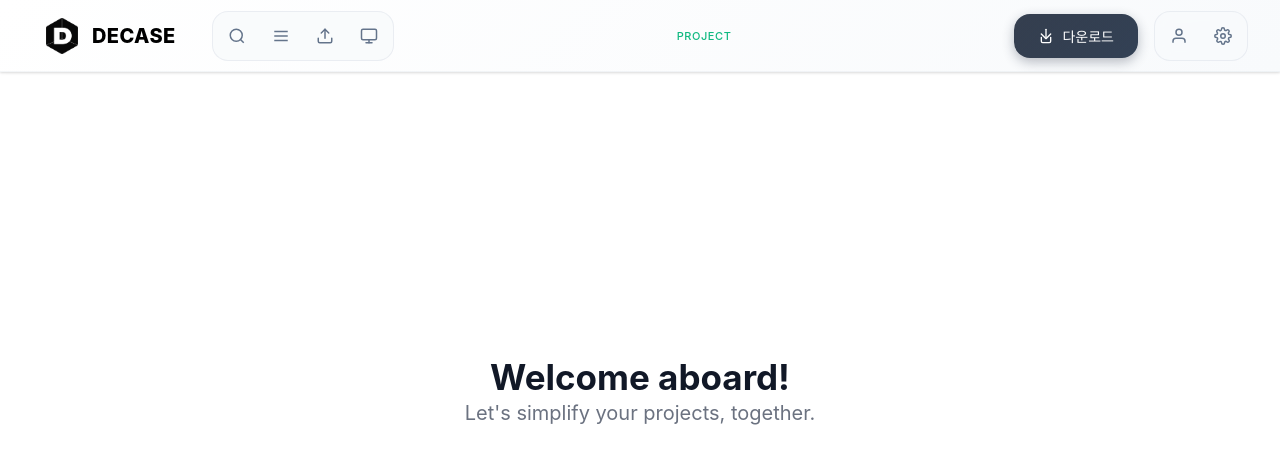
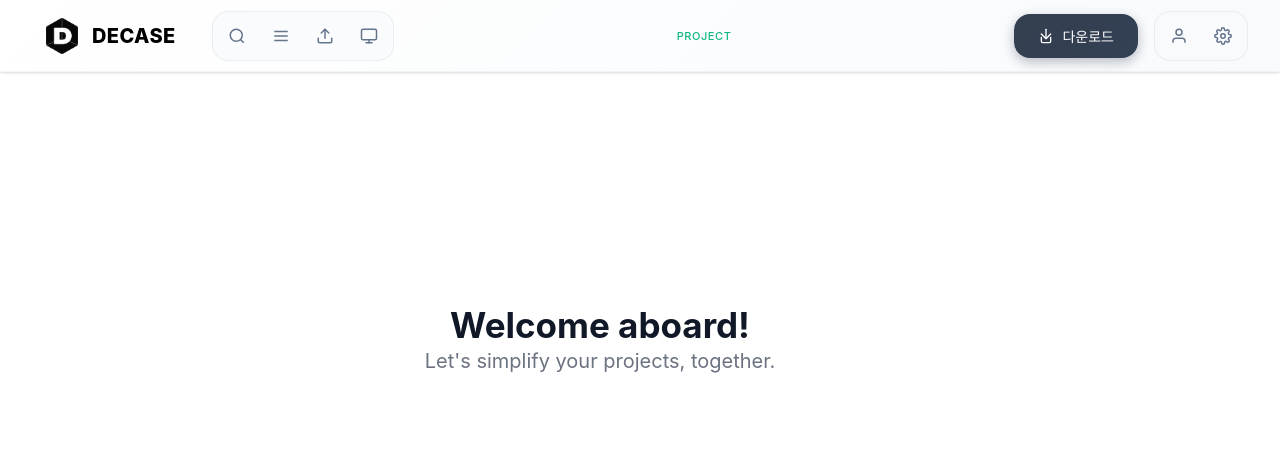
Before and after one commit to 8-do-nenemddin/DECASE-FE, a Vue app: page /projects/1 in a window 1280 px wide. Shown: the top 464 px of the page. Built offline with nearby package versions, Linux system fonts and the light colour scheme; no server answers.

Commit message:
fix: 기본 화면 글씨 위치 수정 중

```diff
--- a/src/components/projects/content/BasicContent.vue
+++ b/src/components/projects/content/BasicContent.vue
@@ -13,13 +13,20 @@
 
 <style scoped>
 .main-content {
-  display: flex;
-  flex-direction: column;
-  align-items: center;
-  justify-content: center;
+  width: 100%;
   min-height: calc(80vh);
   padding: 40px;
   text-align: center;
+  /* display: flex; 제거 */
+  /* flex-direction: column; 제거 */
+  /* align-items: center; 제거 */
+  /* justify-content: center; 제거 */
+}
+
+.welcome-section {
+  max-width: 800px; /* 필요시 최대 너비 설정 */
+  margin: 0 auto; /* 중앙 정렬 */
+  padding-top: 20vh; /* 수직 중앙 정렬을 위한 상단 패딩 */
 }
 
 .welcome-title {
@@ -36,7 +43,6 @@
   margin: 0;
   line-height: 1.5;
 }
-
 /* 반응형 디자인 */
 @media (max-width: 768px) {
   .welcome-section {
--- a/src/components/projects/content/ProjectContent.vue
+++ b/src/components/projects/content/ProjectContent.vue
@@ -1,28 +1,27 @@
 <template>
   <div class="project-content">
-    <!-- 기본 화면 -->
+    <!-- 각 컴포넌트를 wrapper로 감싸서 전체 너비 보장 -->
+    <div class="content-wrapper">
       <BasicContent v-if="!selectedFile" />
 
-    <!-- AS-IS 보고서 선택 시 -->
       <AsIsReportContent
         v-else-if="selectedFile.type === 'as-is'"
         :docId="selectedFile.docId"
         :file="selectedFile.file"
       />
 
-    <!-- 업로드 파일 선택 시 -->
       <UploadContent
         v-else-if="selectedFile.type === 'uploaded'"
         :docId="selectedFile.docId"
         :file="selectedFile.file"
       />
 
-    <!-- 생성된 파일 선택 시 -->
       <RequirementsContent
         v-else-if="selectedFile.type === 'generated'"
         :projectId="selectedFile.projectId"
         :revision="selectedFile.revision"
       />
+    </div>
   </div>
 </template>
 
@@ -77,7 +76,12 @@ onMounted(() => {
 <style scoped>
 .project-content {
   width: 100%;
-  height: 100%;
-  min-height: calc(100vh - 64px); /* 헤더 높이 제외 */
+  min-height: calc(100vh - 64px);
+  padding: 2rem 0; /* 좌우 패딩을 0으로 */
+  box-sizing: border-box;
+}
+
+.project-content.with-sidebar {
+  margin-left: 260px;
 }
 </style>
--- a/src/components/projects/settings/SettingMain.vue
+++ b/src/components/projects/settings/SettingMain.vue
@@ -12,6 +12,7 @@
 
       <!-- 메인 콘텐츠 -->
       <main class="content-area">
+        <div class="content-wrapper">
           <!-- 프로젝트 정보 수정 -->
           <EditProjectInfo v-if="currentComponent === 'ProjectInfo'" />
 
@@ -23,6 +24,7 @@
 
           <!-- 초대 현황 -->
           <Invitation :project-id="projectId" v-if="currentComponent === 'Invitation'" />
+        </div>
       </main>
     </div>
   </div>
@@ -123,22 +125,26 @@ body {
 /* 메인 콘텐츠 */
 .content-area {
   flex: 1;
+  display: flex;
+  justify-content: center;
+  align-items: flex-start;
   padding: 2rem;
   overflow-y: auto;
   background: transparent;
   min-width: 0;
-  max-width: 1200px;
-  margin-left: 0 !important; /* 좌측 마진 제거 */
 }
 
-.content-area {
-  flex: 1;
-  padding: 2rem;
-  overflow-y: auto;
-  background: transparent;
-  min-width: 0;
+.content-wrapper {
+  width: 100%;
   max-width: 1200px;
-  margin-left: 0 !important; /* 좌측 마진 제거 */
+  display: flex;
+  justify-content: center;
+  align-items: flex-start;
+}
+
+.content-wrapper > * {
+  width: 100%;
+  max-width: 800px;
 }
 
 /* 요구사항 매트릭스 스타일 */
@@ -271,6 +277,13 @@ body {
 
   .content-area {
     padding: 1rem;
+  }
+
+  .content-wrapper {
+    max-width: none;
+  }
+
+  .content-wrapper > * {
     max-width: none;
   }
 
@@ -308,7 +321,6 @@ body {
 @media (max-width: 480px) {
   .content-area {
     padding: 0.75rem;
-    max-width: none;
   }
 
   .card-header {
@@ -343,7 +355,7 @@ body {
 
 /* 대형 화면에서도 콘텐츠 너비 제한 */
 @media (min-width: 1441px) {
-  .content-area {
+  .content-wrapper {
     max-width: 1200px;
   }
 }
--- a/src/components/projects/settings/SettingsSidebar.vue
+++ b/src/components/projects/settings/SettingsSidebar.vue
@@ -74,10 +74,10 @@ defineEmits(["changeComponent"]);
   width: 16rem;
   background: #ffffff;
   border-right: 1px solid #e5e7eb;
-  height: calc(100vh - 4rem);
+  height: 100vh;
   overflow-y: auto;
   position: sticky;
-  top: 4rem;
+  top: 0;
   transition: all 0.3s ease;
 }
 
```
Lines whose indentation alone changed are shown as unchanged.
